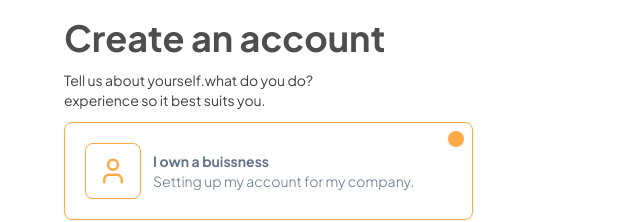
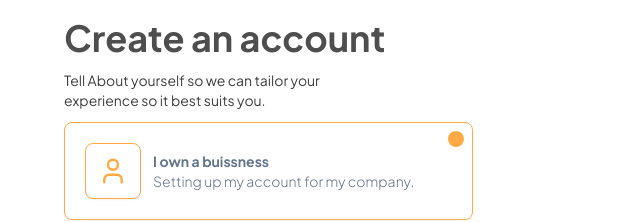
Before and after one commit to Darshit02/corinna-ai, a Next.js app: page /auth/sign-up in a window 1280 px wide. Shown: the part 126-348 px from the top of the page, without its empty margins (0-640 px from the left). Built offline with nearby package versions, Linux system fonts and the light colour scheme; no server answers.

Commit message:
fix : text-editor bug

```diff
--- a/src/app/portal/layout.tsx
+++ b/src/app/portal/layout.tsx
@@ -1,4 +1,3 @@
-// import PortalBanner from '@/components/portal/portal-banner'
 import React from 'react'
 
 type Props = {
@@ -10,7 +9,6 @@ const Layout = ({
 }: Props) => {
   return (
     <div className='flex flex-col h-screen'>
-        {/* <PortalBanner/> */}
         <div className="container flex justify-center flex-1 h-0">
             {children}
         </div>
--- a/src/components/form/sign-up/type-selection-form.tsx
+++ b/src/components/form/sign-up/type-selection-form.tsx
@@ -13,7 +13,7 @@ const TypeSelectionForm = ({ register, userType, setUserType }: Props) => {
     <>
       <h2 className="text-gravel md:text-4xl font-bold">Create an account</h2>
       <p className="text-iridium md:text-sm">
-        Tell us about yourself.what do you do?
+        Tell About yourself so we can tailor your
         <br />
         experience so it best suits you.
       </p>
```
